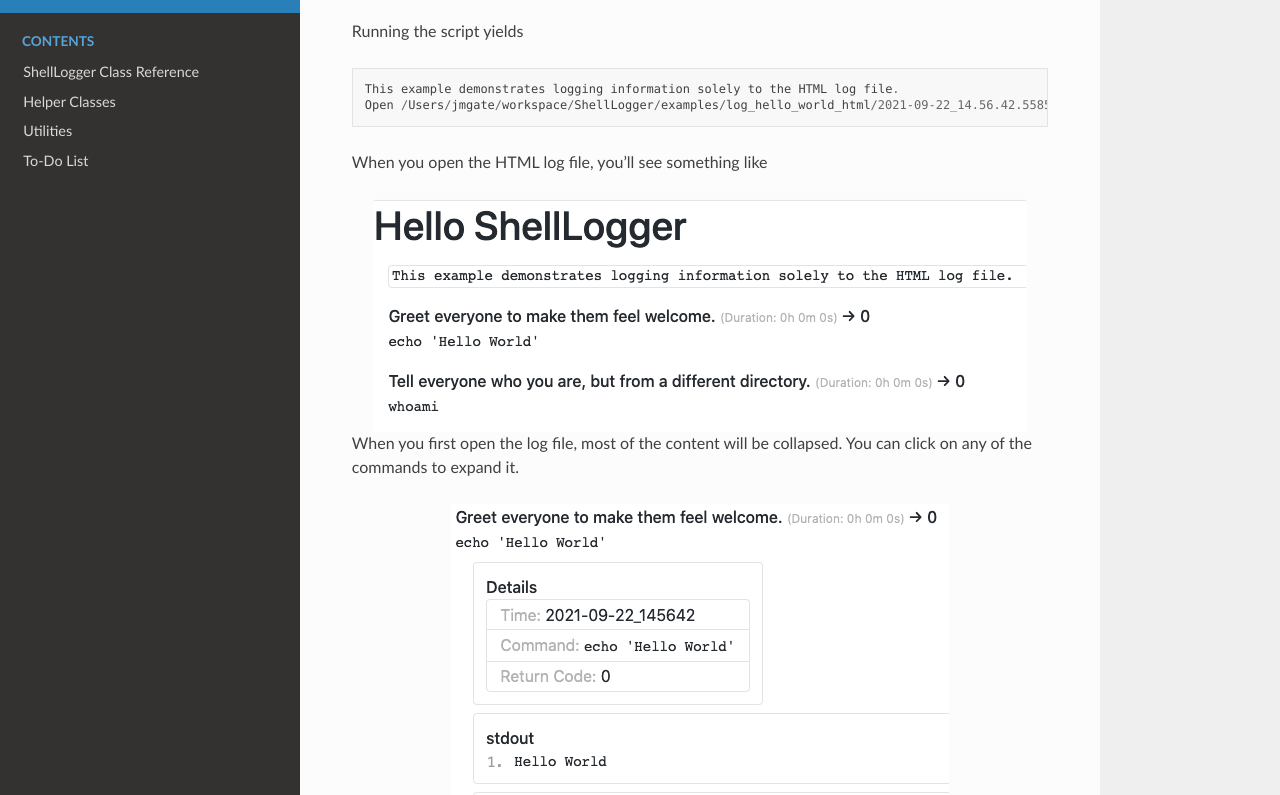
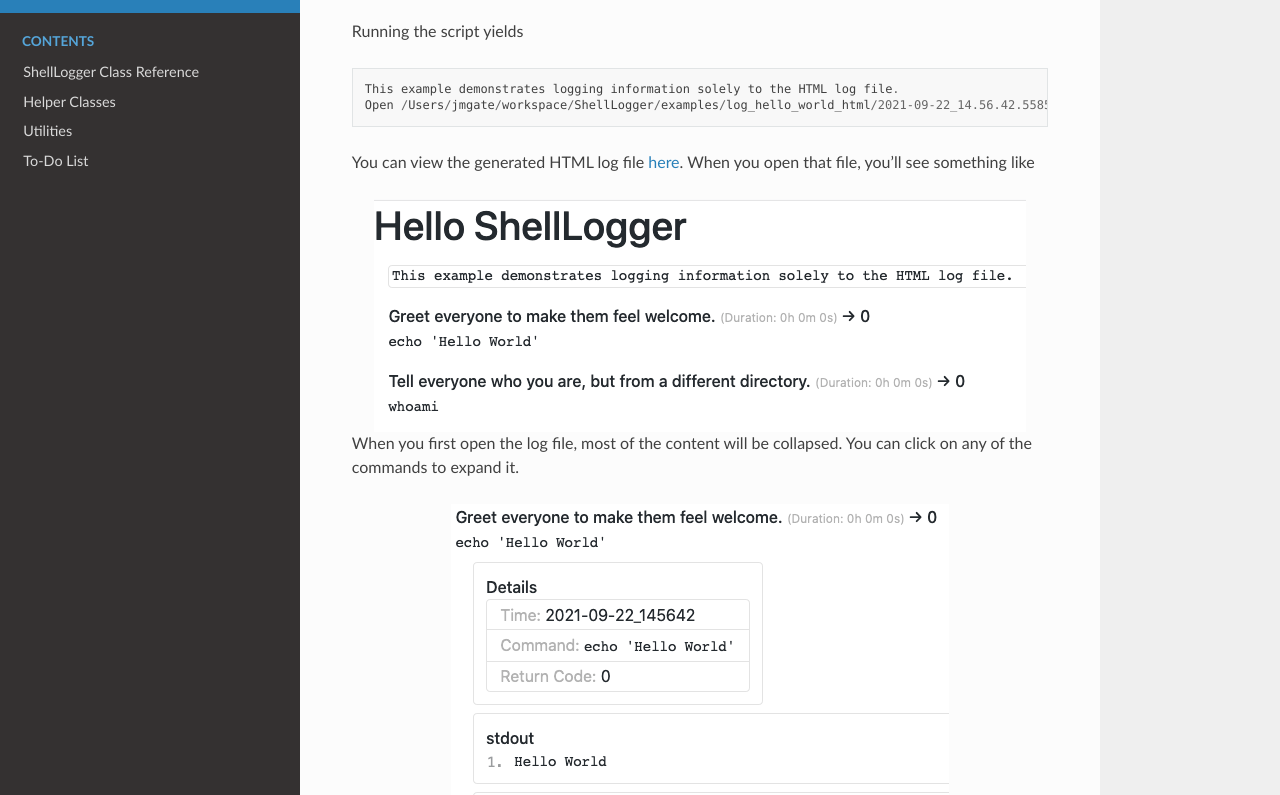
Before and after one commit to sandialabs/shell-logger, a Sphinx documentation site: the page built from doc/source/index.rst, in a window 1280 px wide and 900 px high, scrolled down 1710 px, cut to the strip 105-900 px from the top of the window. Built offline with Sphinx 7.4.7 and the Read the Docs theme 2.0.0, drawn with Linux system fonts in a browser that asks for light colours; some of the changed text lies outside the part shown.

Commit message:
Publish example log files via Pages (#17)
* Switch from global cache to artifacts for the extras
  getting published via pages
* Copy example log files to appropriate directory
* Link to example log files from docs index

```diff
--- a/doc/source/index.rst
+++ b/doc/source/index.rst
@@ -103,7 +103,9 @@
    This example demonstrates logging information solely to the HTML log file.
    Open /Users/jmgate/workspace/ShellLogger/examples/log_hello_world_html/2021-09-22_14.56.42.558599_szt68acx/Hello_ShellLogger.html to view the log.
 
-When you open the HTML log file, you'll see something like
+You can view the generated HTML log file `here
+<http://shelllogger.internal.gitlab.pages/ShellLogger/examples/Hello_World_HTML.html>`__.
+When you open that file, you'll see something like
 
 .. image:: images/html_log.png
    :alt: HTML log file
@@ -165,6 +167,9 @@
    :emphasize-lines: 11, 13
    :caption: ``examples/hello_world_html_and_console.py``
 
+You can view the generated HTML log file `here
+<http://shelllogger.internal.gitlab.pages/ShellLogger/examples/Hello_World_HTML_and_Console.html>`__.
+
 Example 3:  Collecting Statistics
 ^^^^^^^^^^^^^^^^^^^^^^^^^^^^^^^^^
 
@@ -177,6 +182,9 @@
    :linenos:
    :emphasize-lines: 12, 14
    :caption: ``examples/hello_world_html_with_stats.py``
+
+You can view the generated HTML log file `here
+<http://shelllogger.internal.gitlab.pages/ShellLogger/examples/Hello_World_HTML_with_Stats.html>`__.
 
 Example 4:  Building a Code
 ^^^^^^^^^^^^^^^^^^^^^^^^^^^
@@ -198,4 +206,10 @@
    :linenos:
    :caption: ``examples/build_flex.py``
 
+You can view the generated HTML log file `here
+<http://shelllogger.internal.gitlab.pages/ShellLogger/examples/Build_Flex.html>`__.
+
+More Details
+------------
+
 For more detailed usage information, see the :doc:`ShellLogger`.
```
Also changed, not shown: .gitlab-ci.yml, 3 other files.
